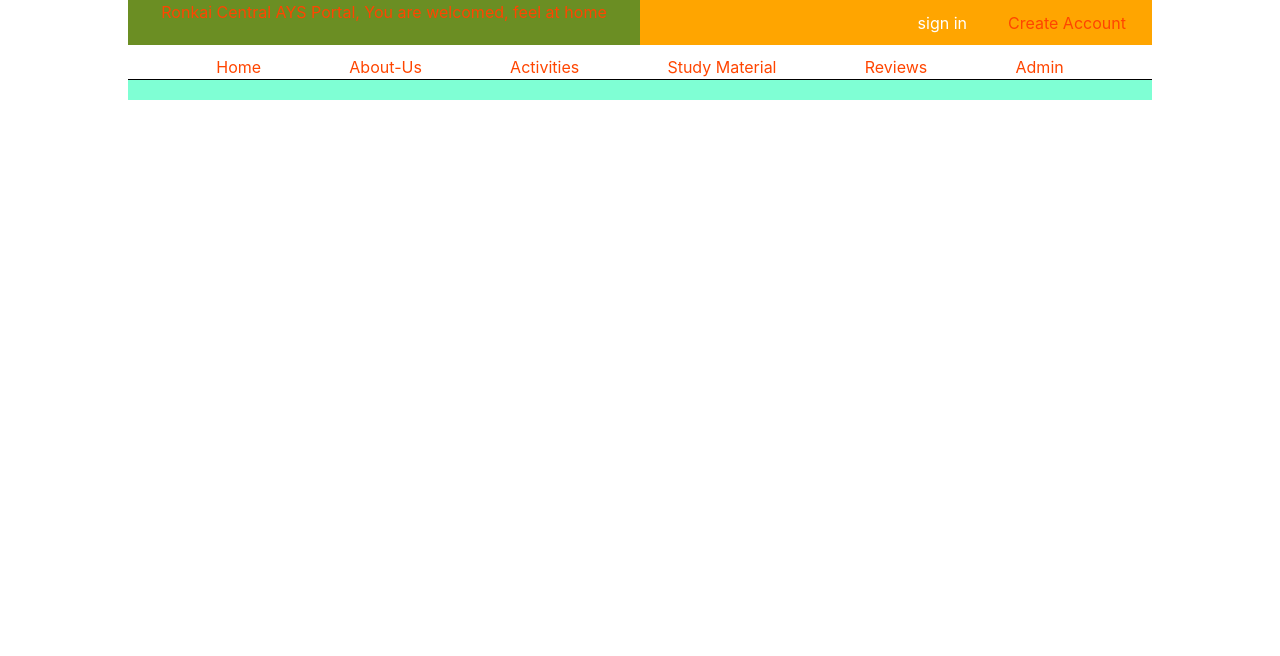
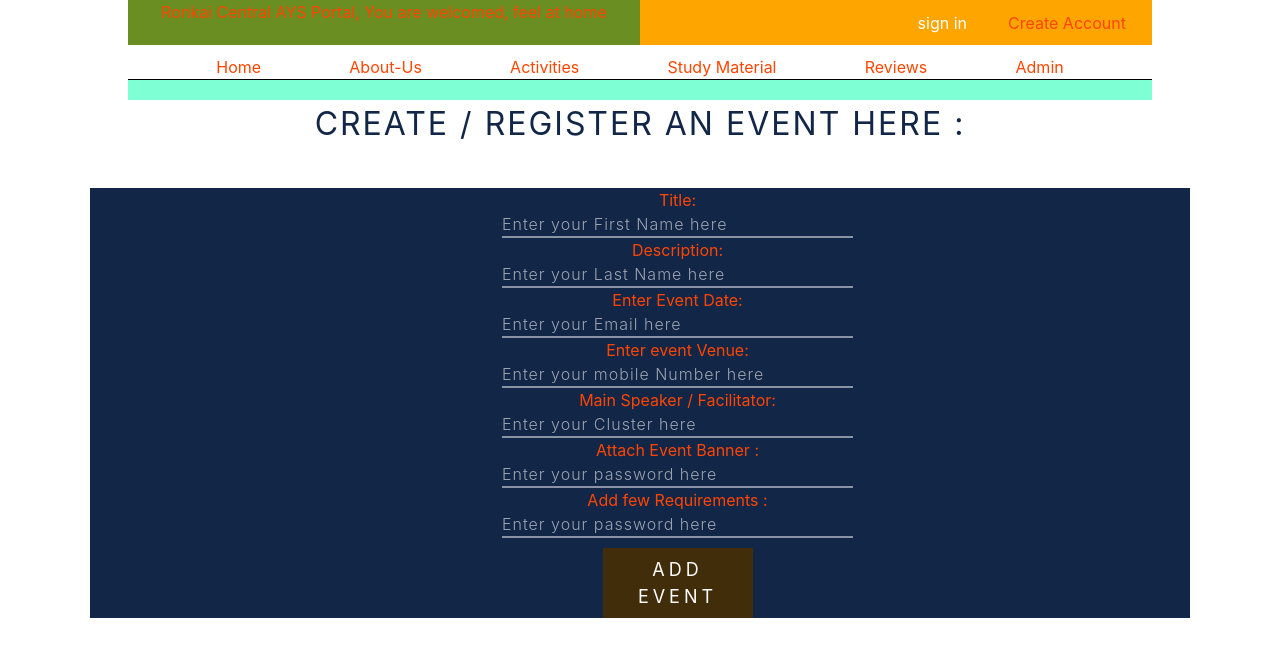
Before and after one commit to Oscarachieng/RONKAI_AYMS, a React (Create React App) app: page /event-creation in a window 1280 px wide. Shown: the top 656 px of the page. Built offline with nearby package versions, Linux system fonts and the light colour scheme.

Commit message:
Adds EventCreationForm template [client]

```diff
--- a/src/App.js
+++ b/src/App.js
@@ -14,6 +14,7 @@ import SignIn from './coomponents/accounts/SignIn';
 import Members from './coomponents/aboutus/Members';
 import StudyMaterials from './coomponents/study-materials/StudyMaterials';
 import Reviews from './coomponents/reviews/Reviews';
+import EventCreationForm from './coomponents/activities/EventCreationForm';
 
 function App() {
   return (
@@ -31,6 +32,7 @@ function App() {
          <Route path='/createaccount' element={<CreateAccount/>} />
          <Route path='/members' element={<Members/>} />
          <Route path='/leadership' element={<Leadership/>} />
+         <Route path='/event-creation' element={<EventCreationForm/>} />
       </Routes>
     </div>
   );
--- /dev/null
+++ b/src/coomponents/activities/EventCreationForm.js
@@ -0,0 +1,102 @@
+import React, { useState } from "react";
+
+const EventCreationForm = () => {
+  // state variale
+  const [eventData, setEventData] = useState({
+    title: "",
+    description: "",
+    date: "",
+    venue: "",
+    facilators: "",
+    bannerImageUrl: "",
+    requirements: "",
+  });
+
+  // handling onChange event
+  const handleChange = (event) => {
+    const name = event.target.name;
+    const value = event.target.value;
+    setEventData({ ...eventData, [name]: value });
+  };
+  return (
+    <div>
+      <h4 className="form-header">Create / Register An event Here :</h4>
+      <div className="container">
+        <form>
+          <h5> Title:</h5>
+          <input
+            type="text"
+            name="title"
+            onChange={handleChange}
+            value={eventData.title}
+            placeholder="Enter your First Name here"
+            required
+          />
+
+          <h5>Description:</h5>
+          <input
+            type="text"
+            name="description"
+            onChange={handleChange}
+            value={eventData.description}
+            placeholder="Enter your Last Name here"
+            required
+          />
+          <h5>Enter Event Date:</h5>
+          <input
+            type="text"
+            name="Date"
+            onChange={handleChange}
+            value={eventData.Date}
+            placeholder="Enter your Email here"
+            required
+          />
+          <h5>Enter event Venue:</h5>
+          <input
+            type="text"
+            name="venue"
+            onChange={handleChange}
+            value={eventData.venue}
+            placeholder="Enter your mobile Number here"
+            required
+          />
+
+          <h5>Main Speaker / Facilitator:</h5>
+          <input
+            type="text"
+            name="facilators"
+            onChange={handleChange}
+            value={eventData.facilators}
+            placeholder="Enter your Cluster here"
+            required
+          />
+          <h5>Attach Event Banner :</h5>
+          <input
+            type="text"
+            name="bannerImageUrl"
+            onChange={handleChange}
+            value={eventData.bannerImageUrl}
+            placeholder="Enter your password here"
+            required
+          />
+          <h5>Add few Requirements :</h5>
+          <input
+            type="text"
+            name="requirements"
+            onChange={handleChange}
+            value={eventData.requirements}
+            placeholder="Enter your password here"
+            required
+          />
+          <br />
+
+          <button className="submit-button" type="submit">
+            Add Event
+          </button>
+        </form>
+      </div>
+    </div>
+  );
+};
+
+export default EventCreationForm;
```
Also changed, not shown: src/coomponents/accounts/SignIn.js (+14 -15 lines), src/coomponents/activities/EventCreation.js (deleted).
